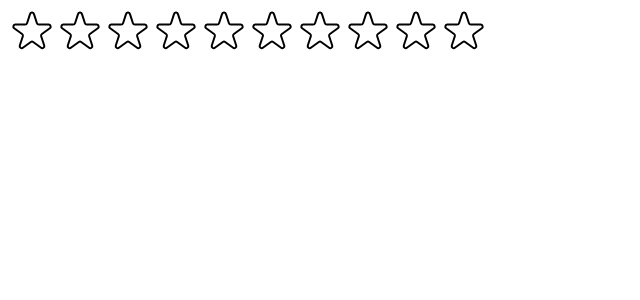
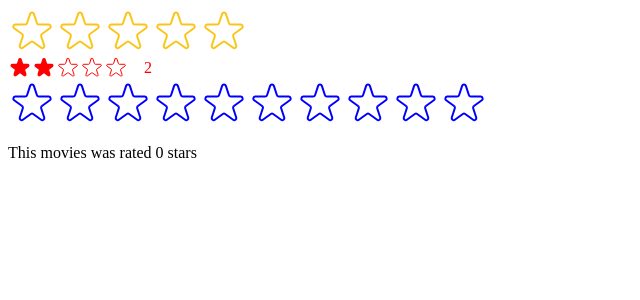
Before and after one commit to bikokwa/07-usepopcorn, a React (Create React App) app: page / in a window 1280 px wide. Shown: the top 300 px of the page, without its empty margins (0-640 px from the left). Built offline with nearby package versions, Linux system fonts and the light colour scheme.

Commit message:
improve reusability with props

```diff
--- a/src/StarRating.js
+++ b/src/StarRating.js
@@ -10,18 +10,29 @@
   display: "flex",
 };
 
-const textStyle = {
-  lineHeight: "1",
-  margin: "0",
-};
-
-export default function StarRating({ maxRating = 5 }) {
-  const [rating, setRating] = useState(0);
+export default function StarRating({
+  maxRating = 5,
+  color = "#fcc419",
+  size = 48,
+  className = "",
+  messages = [],
+  defaultRating = 0,
+  onSetRating,
+}) {
+  const [rating, setRating] = useState(defaultRating);
   const [tempRating, setTempRating] = useState(0);
 
   function handleRating(rating) {
     setRating(rating);
+    onSetRating(rating);
   }
+
+  const textStyle = {
+    lineHeight: "1",
+    margin: "0",
+    color,
+    fontSize: `${size / 1.5}px`,
+  };
 
   return (
     <div style={containerStyle}>
@@ -33,22 +44,28 @@
             onHoverIn={() => setTempRating(i + 1)}
             onHoverOut={() => setTempRating(0)}
             full={tempRating ? tempRating >= i + 1 : rating >= i + 1}
+            color={color}
+            size={size}
           />
         ))}
       </div>
-      <p style={textStyle}>{tempRating || rating || ""}</p>
+      <p style={textStyle}>
+        {messages.length === maxRating
+          ? messages[tempRating ? tempRating - 1 : rating - 1]
+          : tempRating || rating || ""}
+      </p>
     </div>
   );
 }
 
-const starStyle = {
-  width: "48px",
-  height: "48px",
-  display: "block",
-  cursor: "pointer",
-};
+function Star({ onRate, full, onHoverIn, onHoverOut, color, size }) {
+  const starStyle = {
+    width: `${size}px`,
+    height: `${size}px`,
+    display: "block",
+    cursor: "pointer",
+  };
 
-function Star({ onRate, full, onHoverIn, onHoverOut }) {
   return (
     <span
       role="button"
@@ -61,8 +78,8 @@
         <svg
           xmlns="http://www.w3.org/2000/svg"
           viewBox="0 0 20 20"
-          fill="#000"
-          stroke="#000"
+          fill={color}
+          stroke={color}
         >
           <path d="M9.049 2.927c.3-.921 1.603-.921 1.902 0l1.07 3.292a1 1 0 00.95.69h3.462c.969 0 1.371 1.24.588 1.81l-2.8 2.034a1 1 0 00-.364 1.118l1.07 3.292c.3.921-.755 1.688-1.54 1.118l-2.8-2.034a1 1 0 00-1.175 0l-2.8 2.034c-.784.57-1.838-.197-1.539-1.118l1.07-3.292a1 1 0 00-.364-1.118L2.98 8.72c-.783-.57-.38-1.81.588-1.81h3.461a1 1 0 00.951-.69l1.07-3.292z" />
         </svg>
@@ -71,7 +88,7 @@
           xmlns="http://www.w3.org/2000/svg"
           fill="none"
           viewBox="0 0 24 24"
-          stroke="#000"
+          stroke={color}
         >
           <path
             strokeLinecap="round"
--- a/src/index.js
+++ b/src/index.js
@@ -1,13 +1,26 @@
-import React from "react";
+import React, { useState } from "react";
 import ReactDOM from "react-dom/client";
 // import "./index.css";
 // import App from "./App";
 import StarRating from "./StarRating";
 
+function Test() {
+  const [movieRating, setMovieRating] = useState(0);
+
+  return (
+    <div>
+      <StarRating color="blue" maxRating={10} onSetRating={setMovieRating} />
+      <p>This movies was rated {movieRating} stars</p>
+    </div>
+  );
+}
+
 const root = ReactDOM.createRoot(document.getElementById("root"));
 root.render(
   <React.StrictMode>
     {/* <App /> */}
-    <StarRating maxRating={10} />
+    <StarRating messages={["Terrible", "Bad", "Okay", "Good", "Amazing"]} />
+    <StarRating size={24} color="red" className="test" defaultRating={2} />
+    <Test />
   </React.StrictMode>
 );
```
